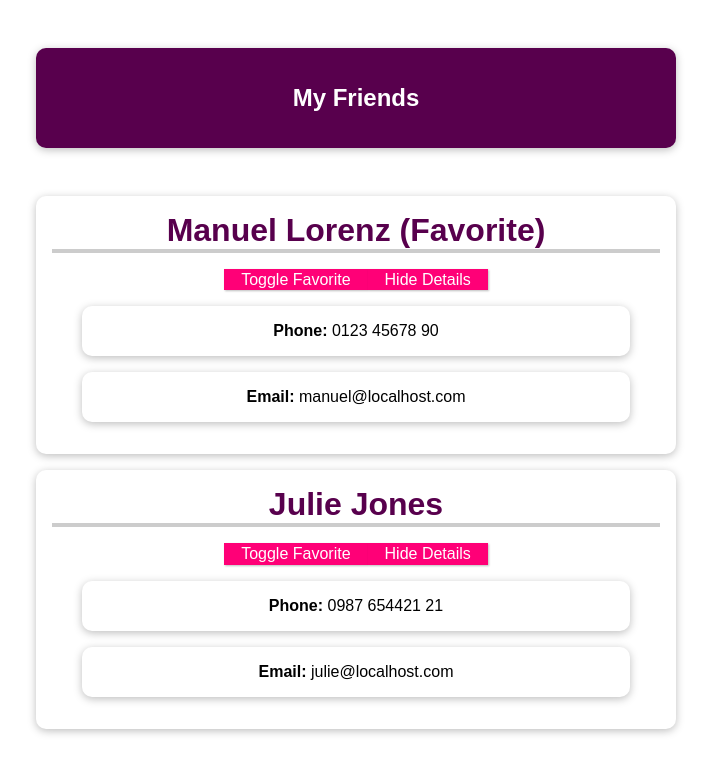
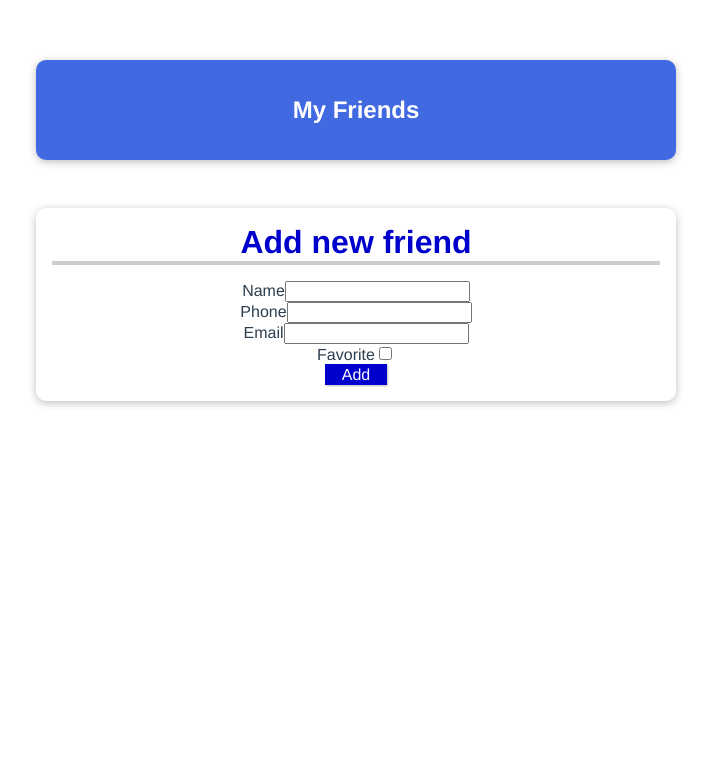
Before and after one commit to NagyEndre/friend-book, a Vue app: page / in a window 1280 px wide. Shown: the top 774 px of the page, without its empty margins (284-995 px from the left). Built offline with nearby package versions, Linux system fonts and the light colour scheme.

Commit message:
FEAT: New friend form

```diff
--- a/src/App.vue
+++ b/src/App.vue
@@ -1,14 +1,16 @@
 <template>
-  <section>
+  <section id="app">
     <header>
       <h1>My Friends</h1>
     </header>
+    <new-friend class="card" @submit-new-friend="onNewFriendSubmitted" />
     <ul>
       <friend-contact
         v-for="friend in friends"
         :key="friend.id"
         :friend="friend"
         @toggle-favorite="toggleFavorite"
+        class="card"
       ></friend-contact>
     </ul>
   </section>
@@ -18,34 +20,25 @@
 import { Component, Vue } from "vue-property-decorator"
 import FriendContact from "./components/FriendContact.vue"
 import { Friend } from "./Friend"
+import NewFriend from "./components/NewFriend.vue"
 
 @Component({
   components: {
     FriendContact,
+    NewFriend,
   },
 })
 export default class App extends Vue {
-  friends: Friend[] = [
-    {
-      id: 1,
-      name: "Manuel Lorenz",
-      phone: "0123 45678 90",
-      email: "manuel@localhost.com",
-      isFavorite: true,
-    },
-    {
-      id: 2,
-      name: "Julie Jones",
-      phone: "0987 654421 21",
-      email: "julie@localhost.com",
-      isFavorite: false,
-    },
-  ]
+  friends: Friend[] = []
   toggleFavorite(friendId: number) {
     const identifiedFriend: Friend = this.friends.find(
       (friend) => friend.id === friendId
     )!
     identifiedFriend.isFavorite = !identifiedFriend.isFavorite
+  }
+  onNewFriendSubmitted(newFriend: Friend) {
+    console.log("onNewFriendSubmitted")
+    this.friends.unshift(newFriend)
   }
 }
 </script>
@@ -73,8 +66,17 @@ header {
   margin: 3rem auto;
   border-radius: 10px;
   padding: 1rem;
-  background-color: #58004d;
+  background-color: royalblue;
   color: white;
+  text-align: center;
+  width: 90%;
+  max-width: 40rem;
+}
+.card {
+  box-shadow: 0 2px 8px rgba(0, 0, 0, 0.26);
+  margin: 1rem auto;
+  border-radius: 10px;
+  padding: 1rem;
   text-align: center;
   width: 90%;
   max-width: 40rem;
@@ -84,4 +86,25 @@ ul {
   padding: 0;
   list-style: none;
 }
+h2 {
+  font-size: 2rem;
+  border-bottom: 4px solid #ccc;
+  color: mediumblue;
+  margin: 0 0 1rem 0;
+}
+button {
+  font: inherit;
+  cursor: pointer;
+  border: 1px solid mediumblue;
+  background-color: mediumblue;
+  color: white;
+  padding: 0.05rem 1rem;
+  box-shadow: 1px 1px 2px rgba(0, 0, 0, 0.26);
+}
+button:hover,
+button:active {
+  background-color: royalblue;
+  border-color: royalblue;
+  box-shadow: 1px 1px 4px rgba(0, 0, 0, 0.26);
+}
 </style>
--- a/src/components/FriendContact.vue
+++ b/src/components/FriendContact.vue
@@ -28,45 +28,18 @@ export default class FriendContact extends Vue {
 
   @Prop({ type: Object, required: true }) friend!: Friend
 
-  toggleDetails() {
-    this.detailsAreVisible = !this.detailsAreVisible
-  }
   @Emit("toggle-favorite")
   toggleFavorite() {
     return this.friend.id
+  }
+
+  toggleDetails() {
+    this.detailsAreVisible = !this.detailsAreVisible
   }
 }
 </script>
 
 <style>
-li {
-  box-shadow: 0 2px 8px rgba(0, 0, 0, 0.26);
-  margin: 1rem auto;
-  border-radius: 10px;
-  padding: 1rem;
-  text-align: center;
-  width: 90%;
-  max-width: 40rem;
-}
-h2 {
-  font-size: 2rem;
-  border-bottom: 4px solid #ccc;
-  color: #58004d;
-  margin: 0 0 1rem 0;
-}
-button {
-  font: inherit;
-  cursor: pointer;
-  border: 1px solid #ff0077;
-  background-color: #ff0077;
-  color: white;
-  padding: 0.05rem 1rem;
-  box-shadow: 1px 1px 2px rgba(0, 0, 0, 0.26);
-}
-button:hover,
-button:active {
-  background-color: #ec3169;
-  border-color: #ec3169;
-  box-shadow: 1px 1px 4px rgba(0, 0, 0, 0.26);
-}
+
+
 </style>
--- /dev/null
+++ b/src/components/NewFriend.vue
@@ -0,0 +1,48 @@
+<template>
+  <form @submit.prevent="submitNewFriend">
+    <h2>Add new friend</h2>
+    <div>
+      <label for="">Name</label>
+      <input type="text" v-model="name" />
+    </div>
+    <div>
+      <label for="">Phone</label>
+      <input type="tel" v-model="phoneNumber" />
+    </div>
+    <div>
+      <label for="">Email</label>
+      <input type="email" v-model="email" />
+    </div>
+    <div>
+      <label for="">Favorite</label>
+      <input type="checkbox" v-model="isFavorite" />
+    </div>
+    <button type="submit">Add</button>
+  </form>
+</template>
+<script lang="ts">
+import { Vue, Component, Emit } from "vue-property-decorator"
+import { Friend } from "../Friend"
+
+@Component
+export default class NewFriend extends Vue {
+  name = ""
+  phoneNumber = ""
+  email = ""
+  isFavorite = false
+  id = -1
+
+  @Emit()
+  submitNewFriend() {
+    const newFriend: Friend = {
+      name: this.name,
+      id: this.id,
+      email: this.email,
+      phone: this.phoneNumber,
+      isFavorite: this.isFavorite,
+    }
+    console.log(newFriend)
+    return newFriend
+  }
+}
+</script>
```
